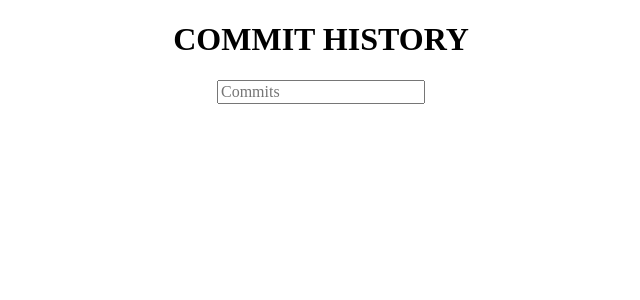
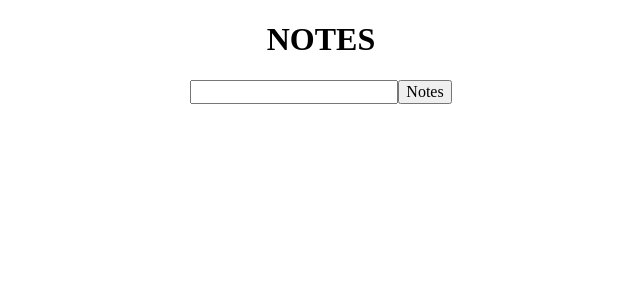
Before and after one commit to Buildweek-Github-User-Breakdown/Front-End, a React (Create React App) app: page /notes in a window 1280 px wide. Shown: the top 300 px of the page, without its empty margins (319-959 px from the left). Built offline with nearby package versions, Linux system fonts and the light colour scheme.

Commit message:
fixed the error of node.js

```diff
--- a/src/App.js
+++ b/src/App.js
@@ -10,8 +10,8 @@ function App() {
     <Switch>
       <Route exact path="/" component={GithubUsers} />
       <div className="history">
-        <h1>Commit History</h1>
         <Route path="/Commits" component={CommitHistory} />
+        <h1>Notes</h1>
         <Route exact path="/notes" component={Notes} />
       </div>
     </Switch>
--- a/src/Component/Notes/Notes.js
+++ b/src/Component/Notes/Notes.js
@@ -1,17 +1,30 @@
 import React, {useState} from "react";
 
 export default function Notes() {
-const [notes, setNotes] = useState('');
+const [notes, setNotes] = useState({notes:""});
+
+const handleChanges = e => {
+    console.log(notes);
+    setNotes({ ...notes, [e.target.name]: e.target.value });
+  };
+
+  const handleSubmit = e => {
+    e.preventDefault();
+    setNotes({ notes:""});
+  };
+
 
   return(
   <div>
-      <form>
+      <form onSubmit={handleSubmit}>
           <input
-           type="text"
-           placeholder="Commits"
-           value={notes}
-           onChange={event => setNotes(event.target.value)}/>
+         id="notes"
+         type="notes"
+         name="notes"
+         onChange={handleChanges}
+         value={notes.notes}/>
       </form>
+      <button type="submit">Notes</button>
   </div>
   )
 }
```
